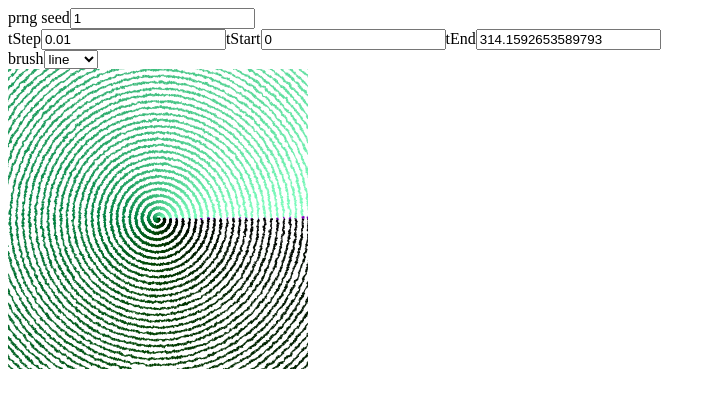
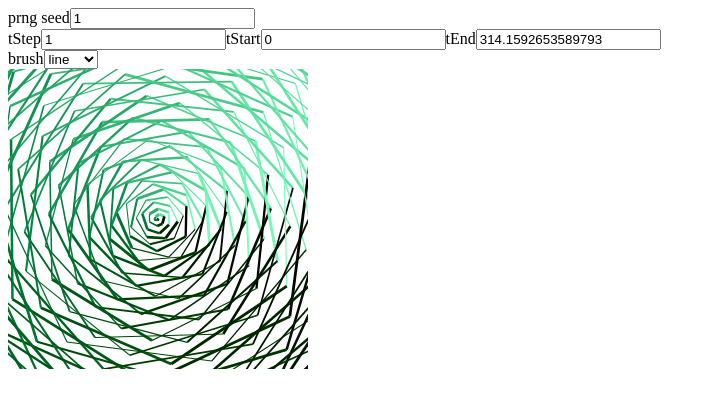
Before and after one commit to adorsk/parametric-experiments, a React (Create React App) app: page / in a window 1280 px wide. Shown: the top 408 px of the page, without its empty margins (0-716 px from the left). Built offline with nearby package versions, Linux system fonts and the light colour scheme.

Commit message:
better state preservation for hot reload

```diff
--- a/src/App.js
+++ b/src/App.js
@@ -6,19 +6,17 @@ import Prng from './Prng.js'
 import Brushes from './brushes/index.js'
 
 
+
 class App extends React.Component {
   constructor (opts) {
     super(opts)
-    this.state = {
-      prngSeed: 1,
-      tStep: .01,
-      tStart: 0,
-      tEnd: 50 * (2 * Math.PI),
-      brushKey: 'line',
-    }
     this.canvasRef = React.createRef()
-    this.prng = new Prng({seed: this.state.prngSeed})
+    this.prng = new Prng({seed: this.props.prngSeed})
     this._frameCounter = 0
+  }
+
+  _setState (updates) {
+    this.props.dispatch({type: 'setAppState', payload: updates})
   }
 
   clearCanvas () {
@@ -41,15 +39,29 @@ class App extends React.Component {
   }
 
   render() {
-    this.prng.setSeed(this.state.prngSeed)
+    this.prng.setSeed(this.props.prngSeed)
+    return (
+      <div>
+        {this.renderInputs()}
+        <canvas
+          width={300}
+          height={300}
+          ref={this.canvasRef}
+        />
+      </div>
+    )
+  }
+
+  renderInputs () {
     return (
       <div>
         <div>
           prng seed
-          <input type="number"
-            value={this.state.prngSeed}
+          <input
+            type="number"
+            value={this.props.prngSeed}
             onChange={(e) => {
-              this.setState({prngSeed: parseInt(e.target.value, 10)})
+              this._setState({prngSeed: parseInt(e.target.value, 10)})
             }}
           />
         </div>
@@ -59,13 +71,13 @@ class App extends React.Component {
               <span key={key}>
                 {key}
                 <input type="number"
-                  value={this.state[key]}
+                  value={this.props[key]}
                   onChange={(e) => {
                     try {
                       const nextVal = parseFloat(e.target.value)
                       if (isNaN(nextVal)) { return }
                       if (key === 'tStep' && nextVal === 0) { return }
-                      this.setState({[key]: nextVal})
+                      this._setState({[key]: nextVal})
                     } catch (e) {}
                   }}
                 />
@@ -75,9 +87,9 @@ class App extends React.Component {
           <div>
             brush
             <select
-              value={this.state.brushKey}
+              value={this.props.brushKey}
               onChange={(e) => {
-                this.setState({brushKey: e.target.value})
+                this._setState({brushKey: e.target.value})
               }}
             >
               {
@@ -90,11 +102,6 @@ class App extends React.Component {
             </select>
           </div>
         </div>
-        <canvas
-          width={300}
-          height={300}
-          ref={this.canvasRef}
-        />
       </div>
     )
   }
@@ -104,7 +111,7 @@ class App extends React.Component {
   }
 
   drawRange () {
-    const { tStart, tEnd, tStep } = this.state
+    const { tStart, tEnd, tStep } = this.props
     this.clearCanvas()
 
     const pathPoints = []
@@ -147,7 +154,7 @@ class App extends React.Component {
   }
 
   brushStrokes ({strokes}) {
-    const { brushKey } = this.state
+    const { brushKey } = this.props
     const { center } = this.drawCtx
     const brush = new Brushes[brushKey]({ctx: this.ctx})
     for (let stroke of strokes) {
@@ -185,8 +192,9 @@ class App extends React.Component {
   }
 }
 
+
 const mapStateToProps = (state, ownProps) => {
-  return state
+  return state.app || {}
 }
 
 export default connect(mapStateToProps)(App)
--- a/src/index.js
+++ b/src/index.js
@@ -9,6 +9,7 @@ const store = configureStore()
 const rootEl = document.getElementById('root')
 
 let render = () => {
+  console.log('here')
   const App = require('./App').default
   ReactDOM.render(
     <Provider store={store}>
--- a/src/reducer.js
+++ /dev/null
@@ -1,7 +0,0 @@
-const initialState = {}
-
-const reducer = (state = initialState, action) => {
-  return state
-}
-
-export default reducer
--- /dev/null
+++ b/src/reducers/app.js
@@ -0,0 +1,16 @@
+const initialState = {
+  prngSeed: 1,
+  tStep: 1e0,
+  tStart: 0,
+  tEnd: 50 * (2 * Math.PI),
+  brushKey: 'line',
+}
+
+const reducer = (state = initialState, action) => {
+  if (action.type === 'setAppState') {
+    state = {...state, ...action.payload}
+  }
+  return state
+}
+
+export default reducer
--- /dev/null
+++ b/src/reducers/rootReducer.js
@@ -0,0 +1,9 @@
+import {combineReducers} from "redux"
+import appReducer from './app'
+
+
+const rootReducer = combineReducers({
+  app: appReducer,
+})
+
+export default rootReducer
--- a/src/store.js
+++ b/src/store.js
@@ -3,20 +3,20 @@ import logger from 'redux-logger'
 
 import thunk from "redux-thunk"
 
-import reducer from "./reducer"
+import rootReducer from "./reducers/rootReducer"
 
 export default function configureStore(preloadedState) {
   const store = createStore(
-    reducer,
+    rootReducer,
     preloadedState,
     applyMiddleware(thunk, logger)
   )
 
   if(process.env.NODE_ENV !== "production") {
     if(module.hot) {
-      module.hot.accept("./reducer", () =>{
-        const newReducer = require("./reducer").default
-        store.replaceReducer(newReducer)
+      module.hot.accept("./reducers/rootReducer", () =>{
+        const newRootReducer = require("./reducers/rootReducer").default
+        store.replaceReducer(newRootReducer)
       })
     }
   }
```
